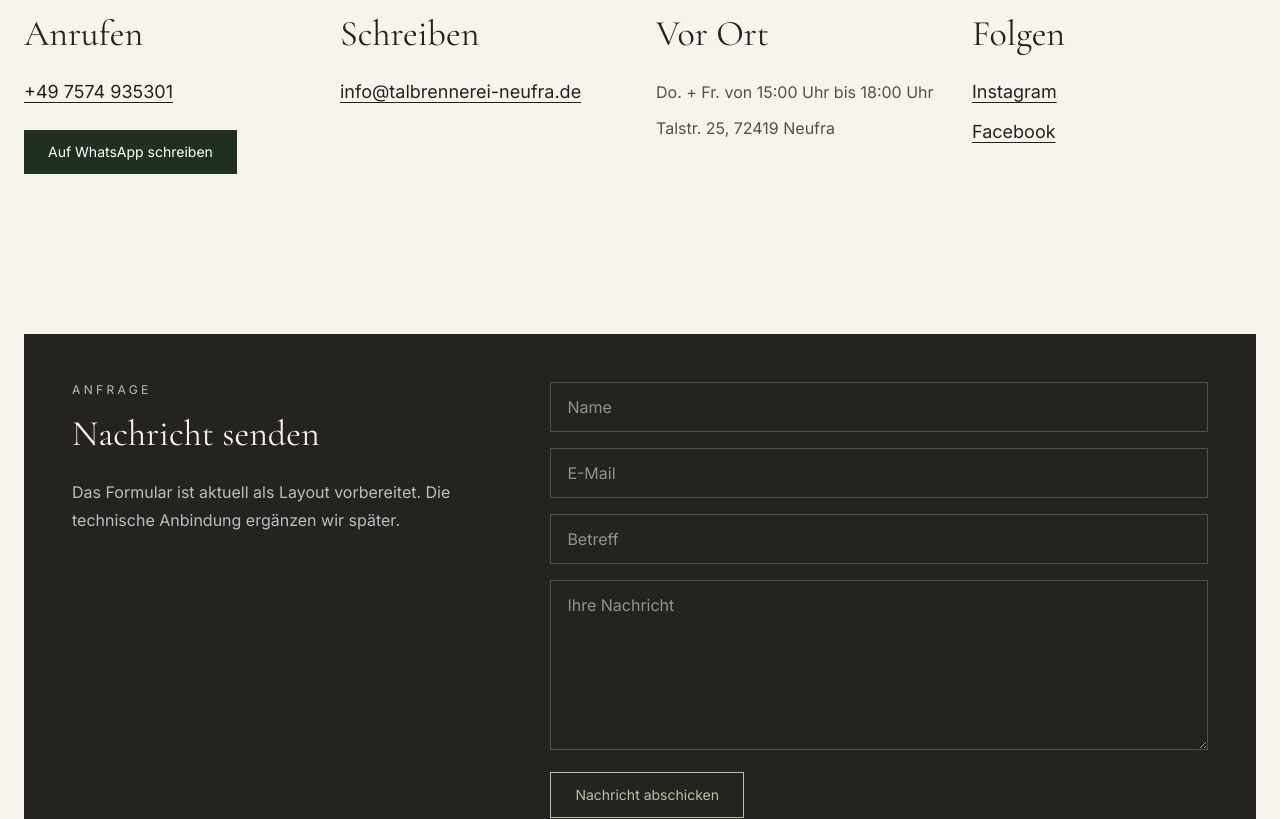
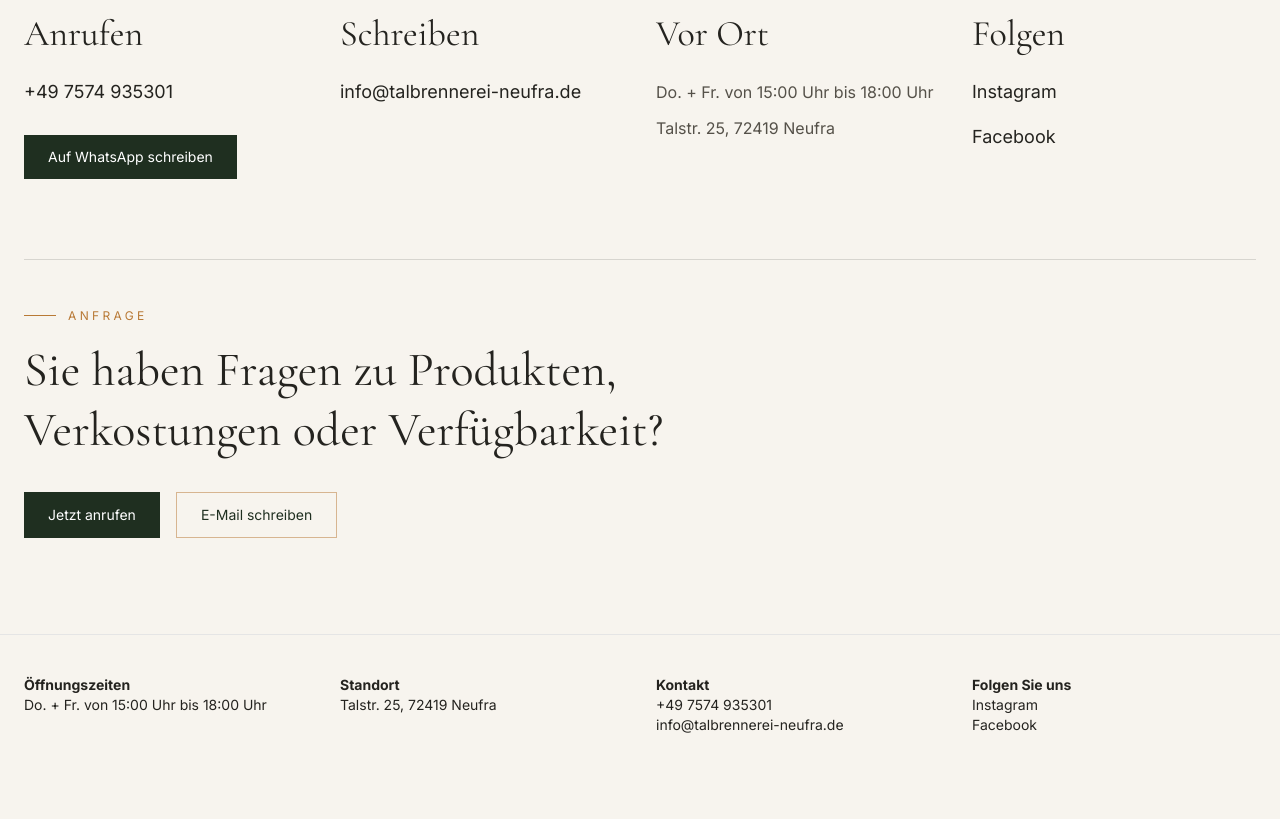
Before and after one commit to katharinadobiosch/tn, a Next.js app: page /kontakt in a window 1280 px wide. Shown: the part 700-1519 px from the top of the page. After the commit the page ends 1475 px from the top, so only its background shows below. Built offline with nearby package versions, Linux system fonts and the light colour scheme.

Commit message:
Refine contact links and remove unfinished form

```diff
--- a/src/app/kontakt/page.tsx
+++ b/src/app/kontakt/page.tsx
@@ -30,7 +30,7 @@ export default function KontaktPage() {
           <h2 className="font-serif text-4xl">Anrufen</h2>
           <a
             href={`tel:${siteInfo.phone.replaceAll(" ", "")}`}
-            className="mt-6 block text-lg underline underline-offset-4"
+            className="mt-6 inline-block border-b border-transparent pb-1 text-lg transition-colors duration-200 hover:border-[#B87935] hover:text-[#B87935] focus-visible:outline focus-visible:outline-2 focus-visible:outline-offset-4 focus-visible:outline-[#1F2F20]"
           >
             {siteInfo.phone}
           </a>
@@ -53,7 +53,7 @@ export default function KontaktPage() {
           <h2 className="font-serif text-4xl">Schreiben</h2>
           <a
             href={`mailto:${siteInfo.email}`}
-            className="mt-6 block text-lg underline underline-offset-4"
+            className="mt-6 inline-block border-b border-transparent pb-1 text-lg transition-colors duration-200 hover:border-[#B87935] hover:text-[#B87935] focus-visible:outline focus-visible:outline-2 focus-visible:outline-offset-4 focus-visible:outline-[#1F2F20]"
           >
             {siteInfo.email}
           </a>
@@ -79,7 +79,7 @@ export default function KontaktPage() {
               href="https://www.instagram.com/talbrennerei_neufra/"
               target="_blank"
               rel="noopener noreferrer"
-              className="block text-lg underline underline-offset-4 transition-colors duration-200 hover:text-[#B87935] focus-visible:outline focus-visible:outline-2 focus-visible:outline-offset-4 focus-visible:outline-[#1F2F20]"
+              className="block w-fit border-b border-transparent pb-1 text-lg transition-colors duration-200 hover:border-[#B87935] hover:text-[#B87935] focus-visible:outline focus-visible:outline-2 focus-visible:outline-offset-4 focus-visible:outline-[#1F2F20]"
             >
               Instagram
             </a>
@@ -88,7 +88,7 @@ export default function KontaktPage() {
               href="https://www.facebook.com/p/Talbrennerei-Neufra-100070884354091/?locale=de_DE"
               target="_blank"
               rel="noopener noreferrer"
-              className="block text-lg underline underline-offset-4 transition-colors duration-200 hover:text-[#B87935] focus-visible:outline focus-visible:outline-2 focus-visible:outline-offset-4 focus-visible:outline-[#1F2F20]"
+              className="block w-fit border-b border-transparent pb-1 text-lg transition-colors duration-200 hover:border-[#B87935] hover:text-[#B87935] focus-visible:outline focus-visible:outline-2 focus-visible:outline-offset-4 focus-visible:outline-[#1F2F20]"
             >
               Facebook
             </a>
@@ -96,47 +96,31 @@ export default function KontaktPage() {
         </article>
       </section>
 
-      <section className="mx-auto max-w-7xl px-6 py-20">
-        <div className="grid gap-10 bg-[#24231F] p-8 text-[#F7F4EE] md:grid-cols-[0.8fr_1.2fr] md:p-12">
-          <div>
-            <p className="mb-4 text-xs uppercase tracking-[0.28em] text-[#B8C0A6]">
-              Anfrage
-            </p>
-            <h2 className="font-serif text-4xl">Nachricht senden</h2>
-            <p className="mt-6 leading-7 text-white/70">
-              Das Formular ist aktuell als Layout vorbereitet. Die technische
-              Anbindung ergänzen wir später.
-            </p>
+      <section className="mx-auto max-w-7xl px-6 pb-24">
+        <div className="border-t border-[#24231F]/15 pt-12">
+          <p className="mb-4 flex items-center gap-3 text-xs uppercase tracking-[0.28em] text-[#B87935] before:h-px before:w-8 before:bg-[#B87935]">
+            Anfrage
+          </p>
+
+          <h2 className="max-w-3xl font-serif text-4xl leading-tight md:text-5xl">
+            Sie haben Fragen zu Produkten, Verkostungen oder Verfügbarkeit?
+          </h2>
+
+          <div className="mt-8 flex flex-col gap-4 sm:flex-row">
+            <a
+              href={`tel:${siteInfo.phone.replaceAll(" ", "")}`}
+              className="inline-flex items-center justify-center bg-[#1F2F20] px-6 py-3 text-sm text-white transition-colors duration-200 hover:bg-[#B87935] active:bg-[#8F5C29] focus-visible:outline focus-visible:outline-2 focus-visible:outline-offset-4 focus-visible:outline-[#1F2F20]"
+            >
+              Jetzt anrufen
+            </a>
+
+            <a
+              href={`mailto:${siteInfo.email}`}
+              className="inline-flex items-center justify-center border border-[#B87935]/50 px-6 py-3 text-sm text-[#1F2F20] transition-colors duration-200 hover:border-[#B87935] hover:bg-[#EAD6BD]/45 active:border-[#8F5C29] active:bg-[#EAD6BD]/65 focus-visible:outline focus-visible:outline-2 focus-visible:outline-offset-4 focus-visible:outline-[#1F2F20]"
+            >
+              E-Mail schreiben
+            </a>
           </div>
-
-          <form className="space-y-4">
-            <input
-              type="text"
-              placeholder="Name"
-              className="w-full border border-white/20 bg-transparent px-4 py-3 text-white placeholder:text-white/50"
-            />
-            <input
-              type="email"
-              placeholder="E-Mail"
-              className="w-full border border-white/20 bg-transparent px-4 py-3 text-white placeholder:text-white/50"
-            />
-            <input
-              type="text"
-              placeholder="Betreff"
-              className="w-full border border-white/20 bg-transparent px-4 py-3 text-white placeholder:text-white/50"
-            />
-            <textarea
-              placeholder="Ihre Nachricht"
-              rows={6}
-              className="w-full border border-white/20 bg-transparent px-4 py-3 text-white placeholder:text-white/50"
-            />
-            <button
-              type="button"
-              className="border border-[#B8C0A6] px-6 py-3 text-sm text-[#B8C0A6]"
-            >
-              Nachricht abschicken
-            </button>
-          </form>
         </div>
       </section>
     </main>
```
